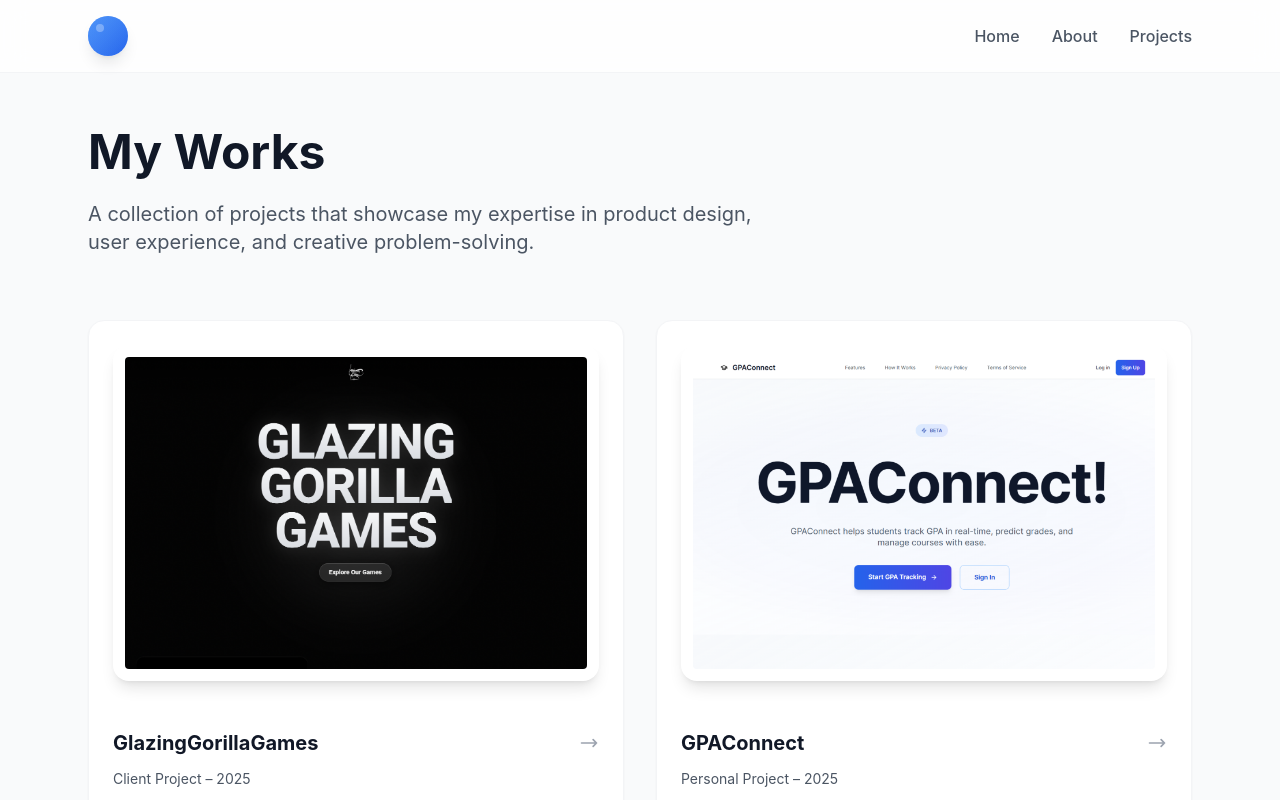
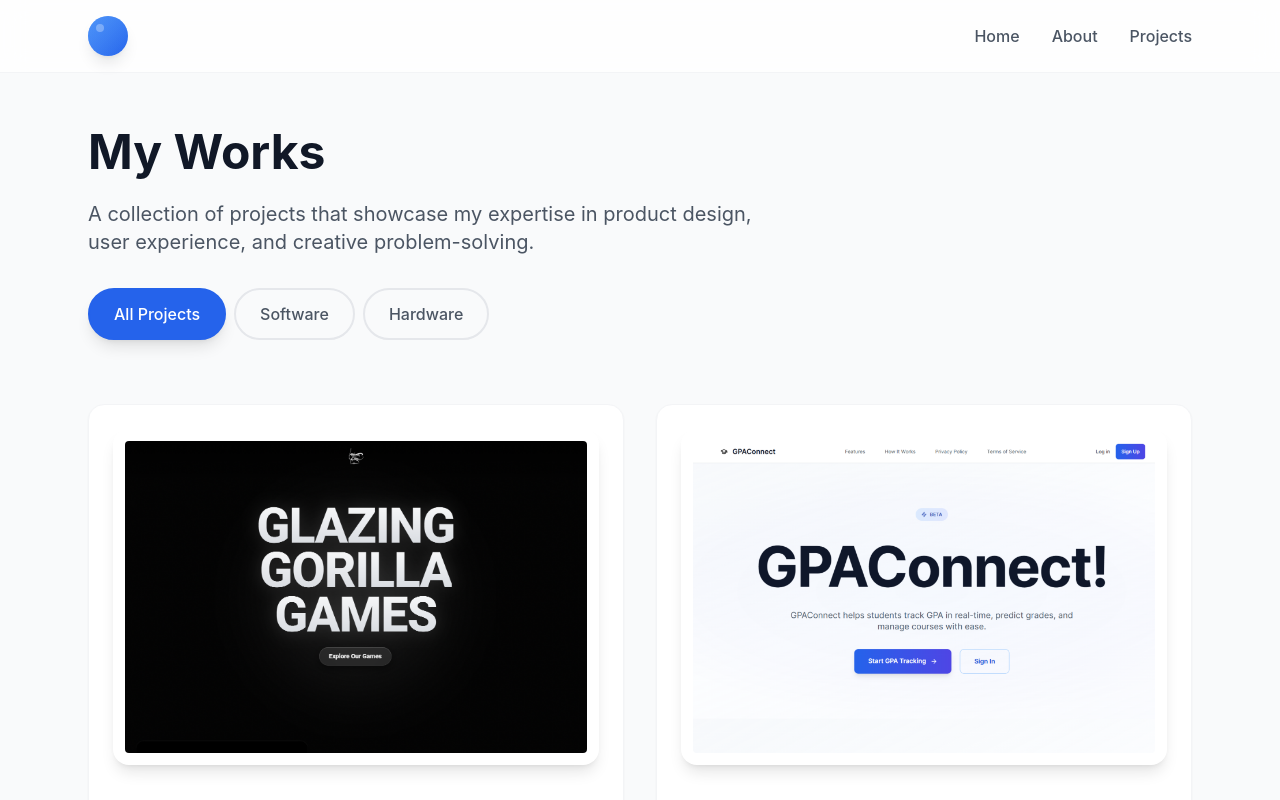
Before and after one commit to justinlam747/SveltePort, a SvelteKit app: page /works in a window 1280 px wide. Shown: the top 800 px of the page. Built offline with nearby package versions, Linux system fonts and the light colour scheme.

Commit message:
Add project filtering system: hardware/software tabs with smooth animations

```diff
--- a/src/routes/works/+page.svelte
+++ b/src/routes/works/+page.svelte
@@ -4,6 +4,25 @@
 	import ProjectGrid from '$lib/components/ProjectGrid.svelte';
 	import { projects } from '$lib/data/projects.js';
 
+	let activeFilter = 'all';
+	let filteredProjects = projects;
+
+	// Filter projects based on selected tab
+	function filterProjects(filter) {
+		activeFilter = filter;
+
+		if (filter === 'all') {
+			filteredProjects = projects;
+		} else {
+			filteredProjects = projects.filter(project => project.type === filter);
+		}
+
+		// Animate the grid when filter changes
+		gsap.fromTo('.project-grid',
+			{ opacity: 0, y: 20 },
+			{ opacity: 1, y: 0, duration: 0.5, ease: 'power2.out' }
+		);
+	}
 
 	onMount(() => {
 		// Smooth page animation with CSR
@@ -23,13 +42,51 @@
 		<div class="works-content">
 			<div class="text-start mb-16">
 				<h1 class="text-4xl md:text-5xl font-bold text-gray-900 mb-6">My Works</h1>
-				<p class="text-xl text-gray-600 max-w-2xl ">
+				<p class="text-xl text-gray-600 max-w-2xl mb-8">
 					A collection of projects that showcase my expertise in product design,
 					user experience, and creative problem-solving.
 				</p>
+
+				<!-- Filter Tabs -->
+				<div class="flex flex-wrap gap-2 mb-8">
+					<button
+						on:click={() => filterProjects('all')}
+						class="filter-tab {activeFilter === 'all' ? 'active' : ''}"
+					>
+						All Projects
+					</button>
+					<button
+						on:click={() => filterProjects('software')}
+						class="filter-tab {activeFilter === 'software' ? 'active' : ''}"
+					>
+						Software
+					</button>
+					<button
+						on:click={() => filterProjects('hardware')}
+						class="filter-tab {activeFilter === 'hardware' ? 'active' : ''}"
+					>
+						Hardware
+					</button>
+				</div>
 			</div>
 
-			<ProjectGrid {projects} />
+			<div class="project-grid">
+				<ProjectGrid projects={filteredProjects} />
+			</div>
 		</div>
 	</div>
 </div>
+
+<style>
+	.filter-tab {
+		@apply px-6 py-3 rounded-full border-2 border-gray-200 text-gray-600 font-medium transition-all duration-300 hover:border-blue-400 hover:text-blue-600 hover:bg-blue-50;
+	}
+
+	.filter-tab.active {
+		@apply bg-blue-600 border-blue-600 text-white shadow-lg transform;
+	}
+
+	.filter-tab:hover:not(.active) {
+		@apply scale-105;
+	}
+</style>
```
Also changed, not shown: src/lib/data/projects.js, static/images/CAI.png (added), static/images/LaptopStore.png (added).
